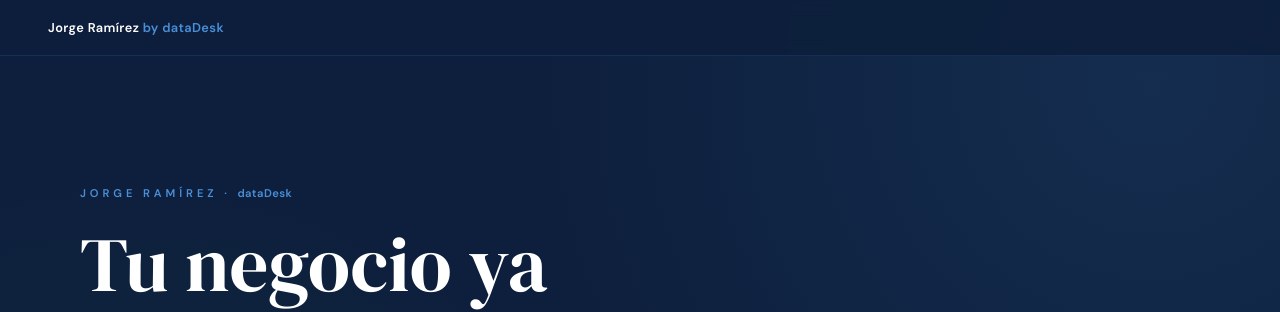
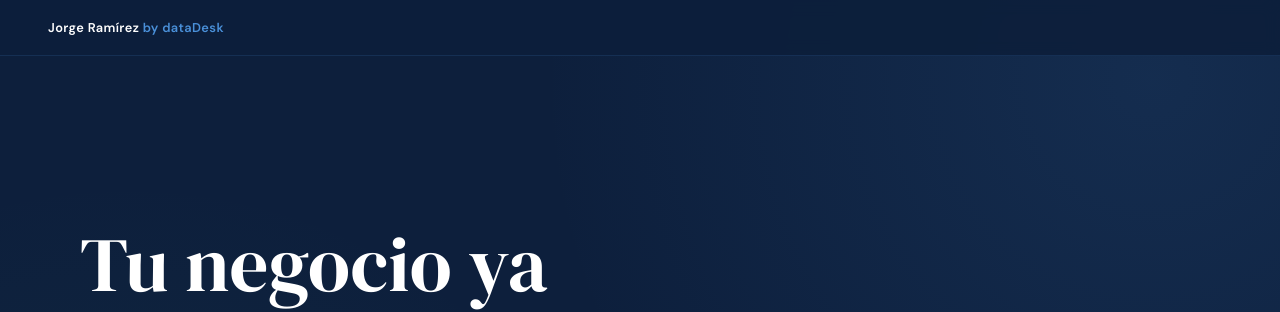
Before and after one commit to 0dataDesk/jorgeramirez, a plain HTML site: page jorgeramirez/index.html in a window 1280 px wide. Shown: the top 312 px of the page. Drawn offline with Linux system fonts and the light colour scheme.

Commit message:
Mi trabajo: remove duplicate eyebrow, nav already shows name
Co-Authored-By: Claude Sonnet 4.6 <noreply@anthropic.com>

```diff
--- a/jorgeramirez/index.html
+++ b/jorgeramirez/index.html
@@ -473,7 +473,6 @@
 
   <!-- HERO -->
   <section class="hero">
-    <p class="hero-eyebrow">Jorge Ramírez · <span class="brand-inline">dataDesk</span></p>
     <h1 class="hero-title">Tu negocio ya<br>genera datos.<br><em>Yo los convierto<br>en decisiones.</em></h1>
     <p class="hero-sub">Construyo sistemas de inteligencia de negocio a la medida de tu operación — sin consultorías infladas ni software que nadie usa.</p>
     <div class="hero-ctas">
```
